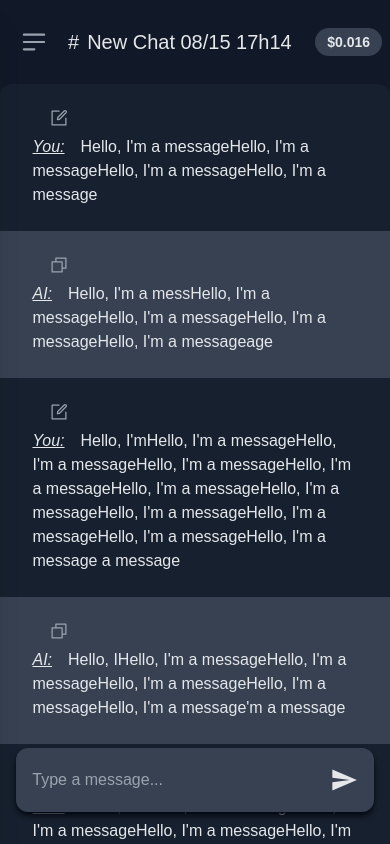
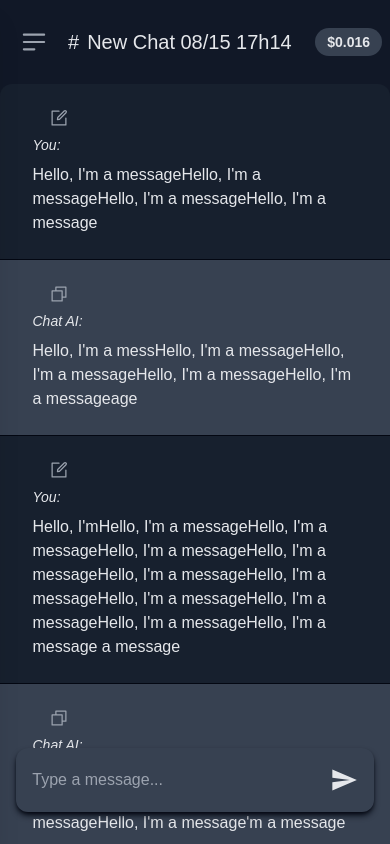
Before and after one commit to mathixu/ChatAI.Web, a Next.js app: page / in a window 390 px wide. Built offline with nearby package versions, Linux system fonts and the light colour scheme.

Commit message:
update layout

```diff
--- a/components/chat.tsx
+++ b/components/chat.tsx
@@ -8,12 +8,14 @@ export default function Chat() {
         <div className={"flex items-center justify-center bg-gray-200 dark:bg-gray-800 h-[90vh] rounded-t-xl mx-0 md:mx-2 lg:mr-4 overflow-y-auto"}>
             <div className={"w-full h-full flex flex-col items-center relative"}>
                 {
-                    messages.map((message) => (
+                    messages.map((message, index) => (
                         <Message key={message.id}
-                                 message={message} />
+                                 message={message}
+                                 isFirstMessage={index === 0}
+                        />
                     ))
                 }
-                <div className={`${!messages[messages.length - 1].isFromUser ? "bg-gray-300/50 dark:bg-gray-900/50" : "bg-gray-100/50 dark:bg-gray-700"} w-full min-h-[15vh]`}>
+                <div className={`${!messages[messages.length - 1].isFromUser ? "bg-gray-300/50 dark:bg-gray-900/50" : "bg-gray-100/50 dark:bg-gray-700"} border-t border-gray-950 w-full min-h-[15vh]`}>
                 </div>
             </div>
             <div className={"w-11/12 sm:w-9/12 lg:w-6/12 2xl:w-5/12 h-16 flex items-center justify-center absolute bottom-8"}>
@@ -28,6 +30,49 @@ export default function Chat() {
                     </button>
                 </div>
             </div>
+        </div>
+    )
+}
+
+interface Message {
+    id: number;
+    content: string;
+    isFromUser: boolean;
+}
+
+const Message = ({message, isFirstMessage}: {message: Message, isFirstMessage: boolean}) => {
+    return (
+        <div
+            className={`${message.isFromUser ? "bg-gray-300/50 dark:bg-gray-900/50" : "bg-gray-100/50 dark:bg-gray-700"}
+                            w-full flex sm:flex-row flex-col sm:justify-center items-center sm:items-start py-6 text-md sm:relative group
+                            ${!isFirstMessage && "border-t border-gray-950"}
+                            `}>
+            <div className={`w-10/12 sm:w-8/12 2xl:w-6/12 order-2 sm:order-1`}>
+                <p className={"text-sm mb-2 italic"}>{message.isFromUser ? "You" : "Chat AI"}:</p>
+                <p>{message.content}</p>
+            </div>
+            <ChatTools message={message}/>
+        </div>
+    )
+}
+
+const ChatTools = ({message} : {message: Message}) => {
+    return (
+        <div
+            className={`order-1 sm:order-2 sm:ml-8 sm:absolute w-9/12 sm:w-1/12 sm:translate-x-[450%] 2xl:translate-x-[350%]
+                text-gray-700 dark:text-gray-400 lg:hidden lg:group-hover:block`}>
+            {
+                message.isFromUser ? (
+                    <button type={"button"}>
+                        <EditIcon size={20} />
+                    </button>
+                ) : (
+                    <button type={"button"} onClick={() => navigator.clipboard.writeText(message.content)}
+                            className={"active:text-gray-500 transition-colors"}>
+                        <CopyIcon size={20} />
+                    </button>
+                )
+            }
         </div>
     )
 }
@@ -104,43 +149,3 @@ const messages: Message[] = [
         isFromUser: false,
     }
 ]
-
-interface Message {
-    id: number;
-    content: string;
-    isFromUser: boolean;
-}
-
-const Message = ({message}: {message: Message}) => {
-    return (
-        <div
-            className={`${message.isFromUser ? "bg-gray-300/50 dark:bg-gray-900/50" : "bg-gray-100/50 dark:bg-gray-700"}
-                            w-full flex sm:flex-row flex-col sm:justify-center items-center sm:items-start py-6 text-md sm:relative group`}>
-            <div className={`w-10/12 sm:w-8/12 2xl:w-6/12 order-2 sm:order-1`}>
-                <p><span className={"italic underline mr-4"}>{message.isFromUser ? "You:" : "AI:"}</span>{message.content}</p>
-            </div>
-            <ChatTools message={message}/>
-        </div>
-    )
-}
-
-const ChatTools = ({message} : {message: Message}) => {
-    return (
-        <div
-            className={`order-1 sm:order-2 sm:ml-8 sm:absolute w-9/12 sm:w-1/12 sm:translate-x-[450%] 2xl:translate-x-[350%]
-                text-gray-700 dark:text-gray-400 lg:hidden lg:group-hover:block`}>
-            {
-                message.isFromUser ? (
-                    <button type={"button"}>
-                        <EditIcon size={20} />
-                    </button>
-                ) : (
-                    <button type={"button"} onClick={() => navigator.clipboard.writeText(message.content)}
-                            className={"active:text-gray-500 transition-colors"}>
-                        <CopyIcon size={20} />
-                    </button>
-                )
-            }
-        </div>
-    )
-}
```
